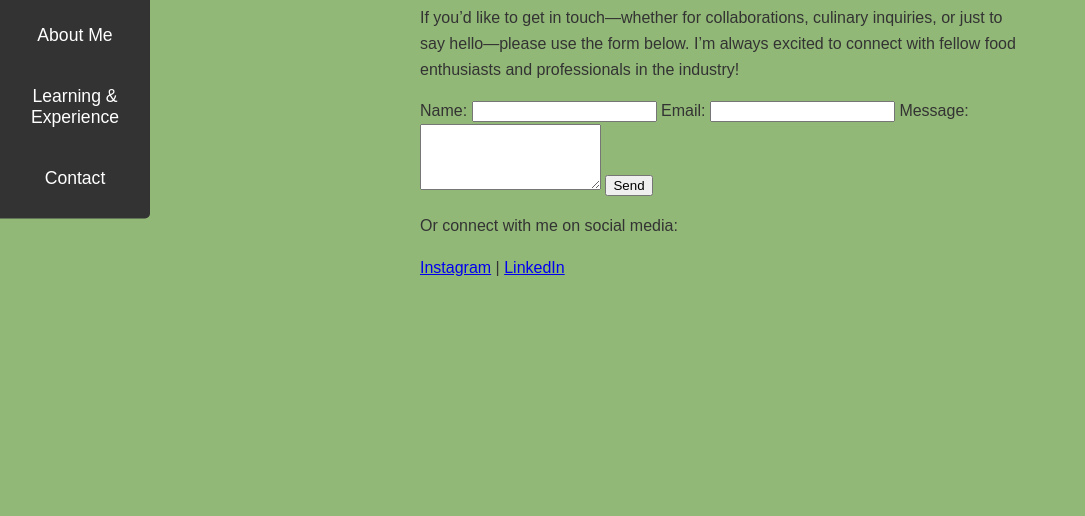
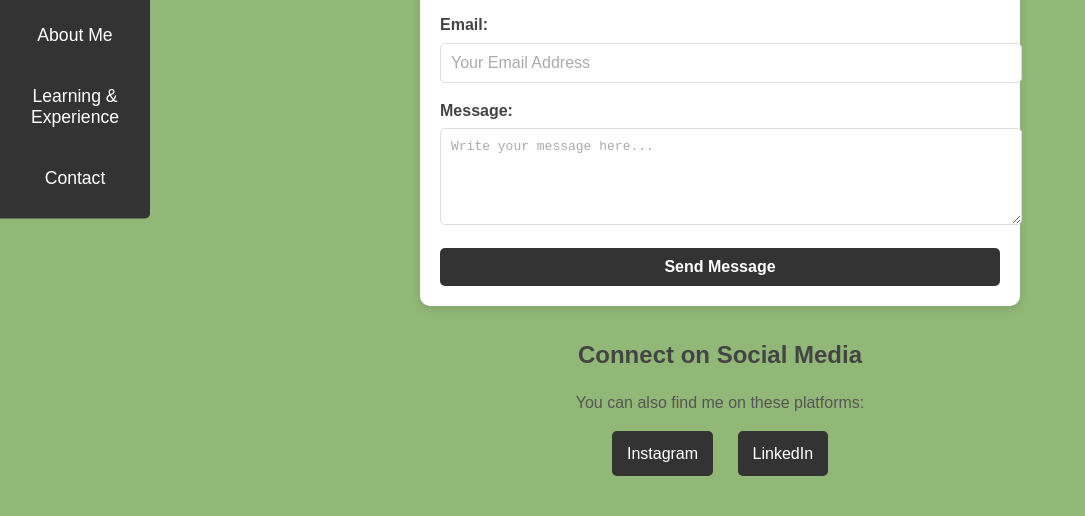
Before and after one commit to seliz98/chef-portfolio, a plain HTML site: page contact.html in a window 1280 px wide. Shown: the part 324-840 px from the top of the page, without its empty margins (0-1085 px from the left). Drawn offline with Linux system fonts and the light colour scheme.

Commit message:
Asked ChatGPT to improve the contact page and the image display in the About Me page

```diff
--- a/contact.html
+++ b/contact.html
@@ -3,49 +3,54 @@
 <head>
    <meta charset="UTF-8">
    <meta name="viewport" content="width=device-width, initial-scale=1.0">
-   <title>Chef Portfolio</title>
+   <title>Contact | Chef Portfolio</title>
    <link rel="stylesheet" href="style.css">
 </head>
+<body>
    <!-- Left-Side Navigation Bar -->
    <nav id="side-navbar">
       <ul>
          <li><a href="index.html">Home</a></li>
          <li><a href="about.html">About Me</a></li>
          <li><a href="learning.html">Learning & Experience</a></li>
-         <li><a href="contact.html">Contact</a></li>
+         <li><a href="contact.html" class="active">Contact</a></li>
       </ul>
    </nav>
 
-<body>
+   <!-- Main Content Area -->
    <div id="content">
       <div class="text-content">
          <h1>Contact Me</h1>
          <p>If you’d like to get in touch—whether for collaborations, culinary inquiries, or just to say hello—please use the form below. I’m always excited to connect with fellow food enthusiasts and professionals in the industry!</p>
 
-        <form action="submit-form.php" method="POST">
+         <!-- Contact Form -->
+         <form action="submit-form.php" method="POST" class="contact-form">
+            <div class="form-group">
                <label for="name">Name:</label>
-           <input type="text" id="name" name="name" required>
+               <input type="text" id="name" name="name" placeholder="Your Name" required>
+            </div>
 
+            <div class="form-group">
                <label for="email">Email:</label>
-           <input type="email" id="email" name="email" required>
+               <input type="email" id="email" name="email" placeholder="Your Email Address" required>
+            </div>
 
+            <div class="form-group">
                <label for="message">Message:</label>
-           <textarea id="message" name="message" rows="4" required></textarea>
+               <textarea id="message" name="message" rows="5" placeholder="Write your message here..." required></textarea>
+            </div>
 
-           <button type="submit">Send</button>
+            <button type="submit" class="btn-submit">Send Message</button>
          </form>
 
+         <!-- Social Media Links -->
          <div class="social-media">
-           <p>Or connect with me on social media:</p>
-           <a href="https://instagram.com/chef_username" target="_blank">Instagram</a> |
-           <a href="https://linkedin.com/in/chef_username" target="_blank">LinkedIn</a>
+            <h2>Connect on Social Media</h2>
+            <p>You can also find me on these platforms:</p>
+            <a href="https://instagram.com/chef_username" target="_blank" class="social-link">Instagram</a>
+            <a href="https://linkedin.com/in/chef_username" target="_blank" class="social-link">LinkedIn</a>
          </div>
-
-
       </div>
-
    </div>
-
-
 </body>
 </html>
--- a/style.css
+++ b/style.css
@@ -158,3 +158,87 @@ body {
     max-height: 90%;
   }
 }
+/* Contact Form Styling */
+.contact-form {
+  max-width: 600px;
+  margin: 20px auto;
+  padding: 20px;
+  background-color: #fff;
+  border-radius: 10px;
+  box-shadow: 0px 4px 10px rgba(0, 0, 0, 0.1);
+}
+
+.contact-form .form-group {
+  margin-bottom: 15px;
+}
+
+.contact-form label {
+  display: block;
+  margin-bottom: 5px;
+  font-weight: bold;
+  color: #444;
+}
+
+.contact-form input,
+.contact-form textarea {
+  width: 100%;
+  padding: 10px;
+  border: 1px solid #ddd;
+  border-radius: 5px;
+  font-size: 1em;
+}
+
+.contact-form input::placeholder,
+.contact-form textarea::placeholder {
+  color: #aaa;
+}
+
+.contact-form button.btn-submit {
+  width: 100%;
+  padding: 10px;
+  background-color: #333;
+  color: #fff;
+  font-size: 1em;
+  font-weight: bold;
+  border: none;
+  border-radius: 5px;
+  cursor: pointer;
+  transition: background-color 0.3s ease;
+}
+
+.contact-form button.btn-submit:hover {
+  background-color: #ff6347; /* Add hover effect */
+}
+
+/* Social Media Section */
+.social-media {
+  margin-top: 30px;
+  text-align: center;
+}
+
+.social-media h2 {
+  margin-bottom: 10px;
+  color: #444;
+  font-size: 1.5em;
+}
+
+.social-media p {
+  margin-bottom: 15px;
+  color: #555;
+  font-size: 1em;
+}
+
+.social-media a.social-link {
+  display: inline-block;
+  margin: 0 10px;
+  padding: 10px 15px;
+  background-color: #333;
+  color: #fff;
+  text-decoration: none;
+  border-radius: 5px;
+  transition: background-color 0.3s ease;
+}
+
+.social-media a.social-link:hover {
+  background-color: #ff6347; /* Hover effect for links */
+}
```
Lines whose indentation alone changed are shown as unchanged.
